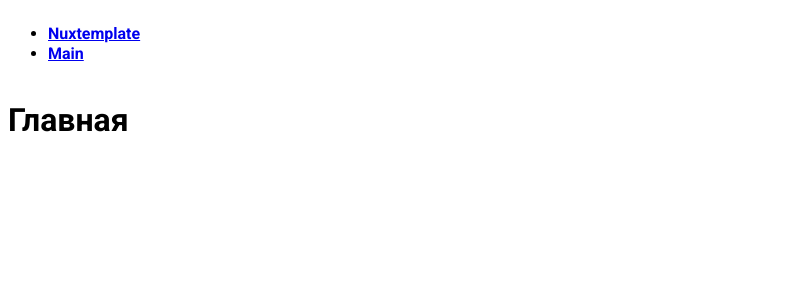
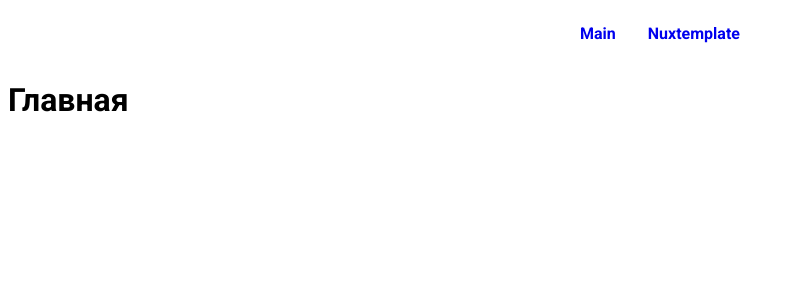
Before and after one commit to MikeIv/layout-nuxt3-ts, a Nuxt app: page / in a window 1280 px wide. Shown: the top 300 px of the page, without its empty margins (0-793 px from the left). Built offline with nearby package versions, Linux system fonts and the light colour scheme.

Commit message:
Стилизация header

```diff
--- /dev/null
+++ b/components/Header/header.scss
@@ -0,0 +1,23 @@
+.header {
+  display: flex;
+  justify-content: center;
+  align-items: center;
+  width: 100%;
+  min-height: rem(50);
+
+  &__list {
+    display: flex;
+    align-items: center;
+    list-style: none;
+  }
+  &__item {
+    display: flex;
+    justify-content: center;
+    align-items: center;
+    margin: 0 rem(16);
+
+    a {
+      text-decoration: none;
+    }
+  }
+}
--- a/components/Header/index.vue
+++ b/components/Header/index.vue
@@ -1,8 +1,8 @@
 <template>
-  <section>
-    <nav class="header__mobile-menu">
+  <section class="header">
+    <nav class="header__nav">
       <ul class="header__list">
-        <li class="header__item-mob a-font__m-m" v-for="(item, index) in routeLinks" :key="index">
+        <li class="header__item a-font__m-m" v-for="(item, index) in routeLinks" :key="index">
           <NuxtLink :to="item.route">{{ item.name }}</NuxtLink>
         </li>
       </ul>
@@ -10,17 +10,19 @@
   </section>
 </template>
 
-<script setup>
+<script setup lang="ts">
 const routeLinks = [
+  {
+    name: 'Main',
+    route: '/',
+  },
   {
     name: 'Nuxtemplate',
     route: '/nuxt',
   },
-  {
-    name: 'Main',
-    route: '/',
-  },
 ];
 </script>
 
-<style scoped></style>
+<style scoped lang="scss">
+@import './header.scss';
+</style>
```
